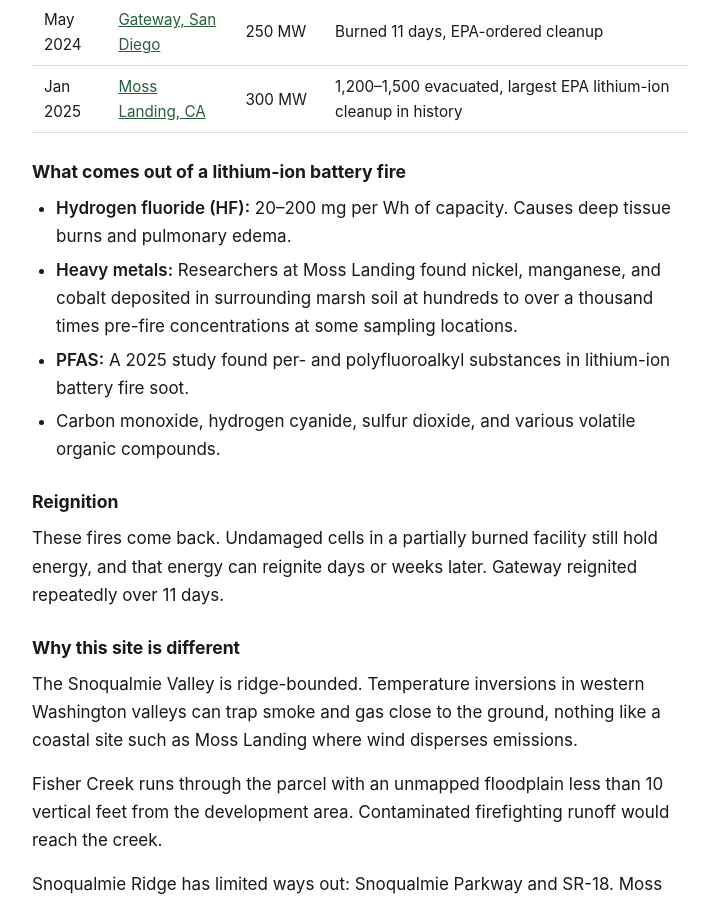
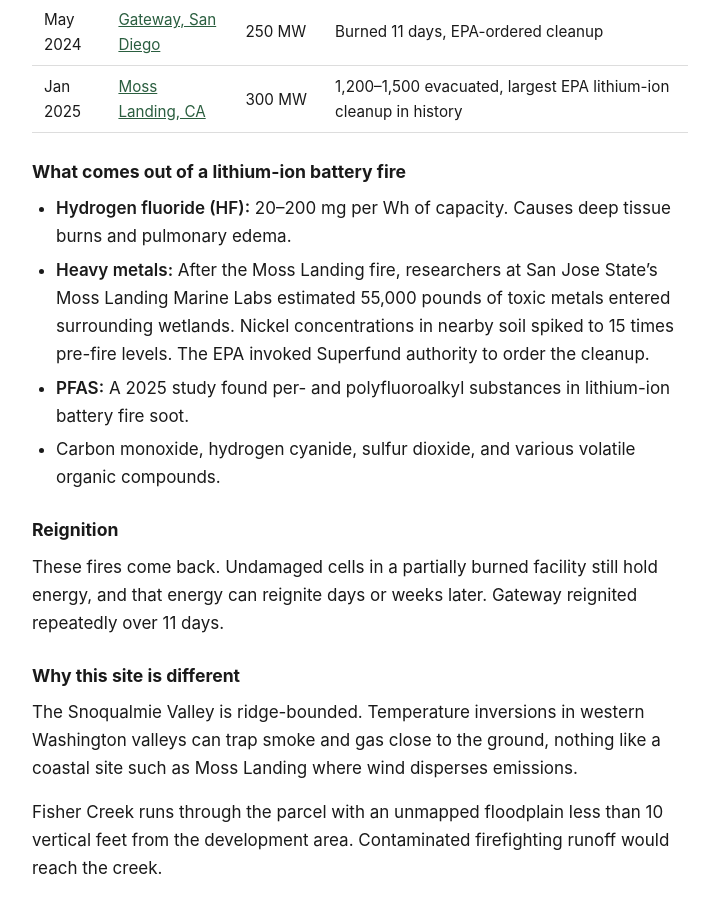
Before and after one commit to calef/cascadia-ridge-bess, a Jekyll site: the page built from _pages/battery-technology.md, in a window 1280 px wide and 900 px high, scrolled down 1075 px. Shown: the whole window, without its empty margins (280-999 px from the left). Built offline with Jekyll 4.4.1, drawn with Linux system fonts in a browser that asks for light colours.

Commit message:
Deploy site 2026-03-30-143358

```diff
--- a/_pages/battery-technology.md
+++ b/_pages/battery-technology.md
@@ -24,7 +24,7 @@ Thermal runaway is an uncontrolled temperature rise inside a battery cell that f
 ### What comes out of a lithium-ion battery fire
 
 - **Hydrogen fluoride (HF):** 20–200 mg per Wh of capacity. Causes deep tissue burns and pulmonary edema.
-- **Heavy metals:** Researchers at Moss Landing found nickel, manganese, and cobalt deposited in surrounding marsh soil at hundreds to over a thousand times pre-fire concentrations at some sampling locations.
+- **Heavy metals:** After the Moss Landing fire, researchers at San Jose State's Moss Landing Marine Labs estimated 55,000 pounds of toxic metals entered surrounding wetlands. Nickel concentrations in nearby soil spiked to 15 times pre-fire levels. The EPA invoked Superfund authority to order the cleanup.
 - **PFAS:** A 2025 study found per- and polyfluoroalkyl substances in lithium-ion battery fire soot.
 - Carbon monoxide, hydrogen cyanide, sulfur dioxide, and various volatile organic compounds.
 
```
